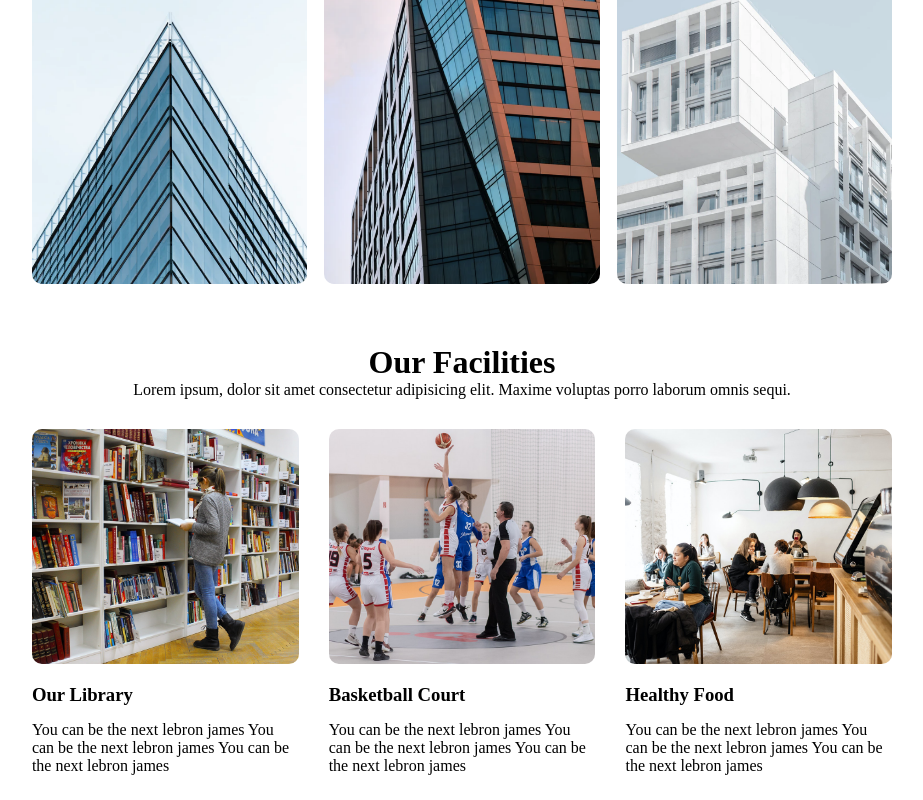
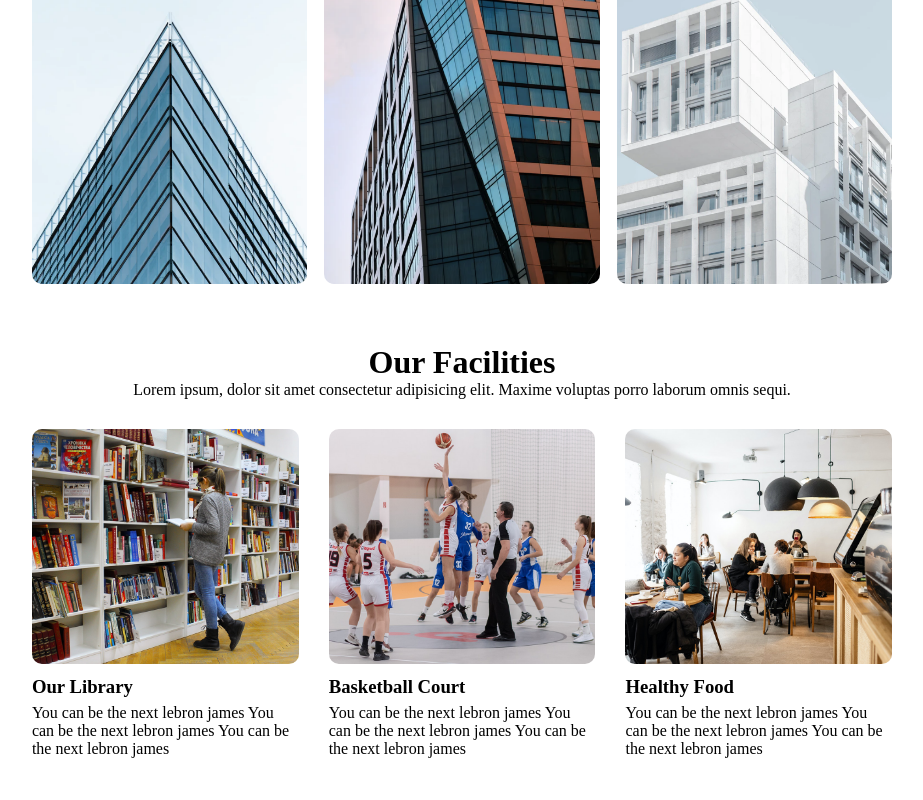
Before and after one commit to Adeleyeha-17/University-website, a React (Vite) app: page / in a window 1280 px wide. Shown: the part 1458-2258 px from the top of the page, without its empty margins (178-1101 px from the left). Built offline with nearby package versions, Linux system fonts and the light colour scheme.

Commit message:
completed the facilities styling

```diff
--- a/src/index.css
+++ b/src/index.css
@@ -254,8 +254,8 @@
  }
 
  .facilities-col h3 {
-  margin-top: 16px;
-  margin-bottom: 15px;
+  margin-top: 8px;
+  margin-bottom: 6px;
   text-align: left;
   font-weight: 600;
  }
```
